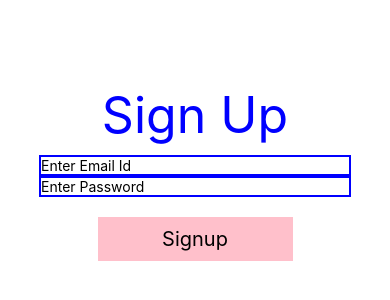
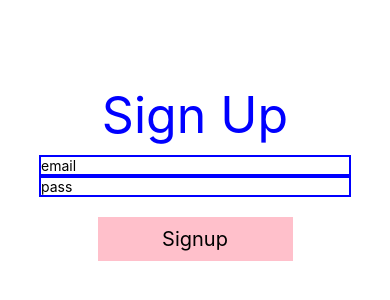
Before and after one commit to athuchandole/RN-mfp, a React Native app: screen / in a window 390 px wide. Shown: the part 244-544 px from the top of the page. Built offline with nearby package versions, Linux system fonts and the light colour scheme.

Commit message:
input box in error

```diff
--- a/App.js
+++ b/App.js
@@ -1,15 +1,22 @@
 import { StatusBar } from 'expo-status-bar';
-import { StyleSheet, Text, TextInput, TouchableOpacity, View } from 'react-native';
+import { useState } from 'react';
+import { StyleSheet, Text, TextInput, TouchableOpacity, View, Alart } from 'react-native';
 
 export default function App() {
+  const [email, setEmail] = useState('');
+  const [pass, setpass] = useState('');
+
+  const Alart = () => {
+    Alart.alart('Signpu Dietails', `email:${email}, \n pass:${pass}`)
+  };
   return (
     <View style={styles.container}>
       <Text style={styles.signup}>Sign Up</Text>
-      <TextInput placeholder='Enter Email Id' style={styles.input}/>
-      <TextInput placeholder='Enter Password' style={styles.input}/>
-<TouchableOpacity style={styles.btn}>
-  <Text style={styles.btntext}>Signup</Text>
-</TouchableOpacity>
+      <TextInput placeholder='Enter Email Id' value='email' style={styles.input} onChangeText={setEmail} />
+      <TextInput placeholder='Enter Password' value='pass' style={styles.input}  onChangeText={setpass}/>
+      <TouchableOpacity style={styles.btn} onPress={Alart}>
+        <Text style={styles.btntext}>Signup</Text>
+      </TouchableOpacity>
       <StatusBar style="auto" />
     </View>
   );
@@ -21,35 +28,35 @@ const styles = StyleSheet.create({
     backgroundColor: '#fff',
     alignItems: 'center',
     justifyContent: 'center',
-    padding:'10',
+    padding: '10',
 
   },
 
-  signup:{
-    fontSize:50,
-    margin:10,
-    color:'blue',
+  signup: {
+    fontSize: 50,
+    margin: 10,
+    color: 'blue',
   },
 
-  input:{
-    width : '80%',
-    borderWidth:2,
-    borderColor:'blue',
-    margin:'10',
-    alignItems:'center'
+  input: {
+    width: '80%',
+    borderWidth: 2,
+    borderColor: 'blue',
+    margin: '10',
+    alignItems: 'center'
   },
 
-  btn:{
-    backgroundColor:'pink',
-    width:'50%',
+  btn: {
+    backgroundColor: 'pink',
+    width: '50%',
     // textAlign:'center',
-    margin:20,
+    margin: 20,
     padding: 10,
   },
 
-  btntext:{
-    textAlign:'center',
-    fontSize:20,
+  btntext: {
+    textAlign: 'center',
+    fontSize: 20,
     // borderRadius:"50%",
   }
 });
```
